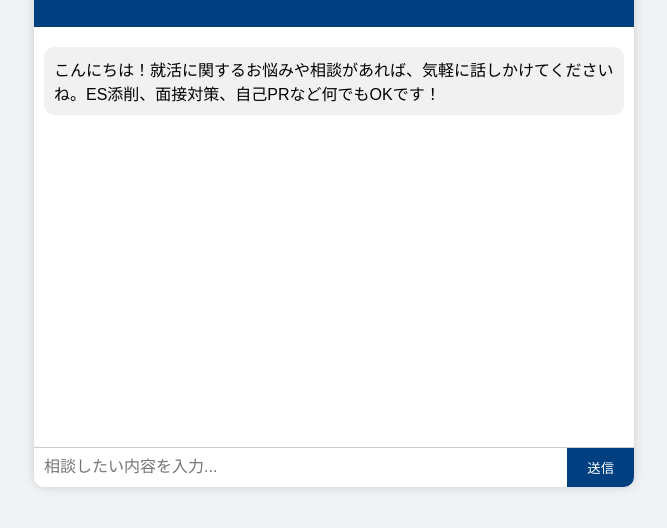
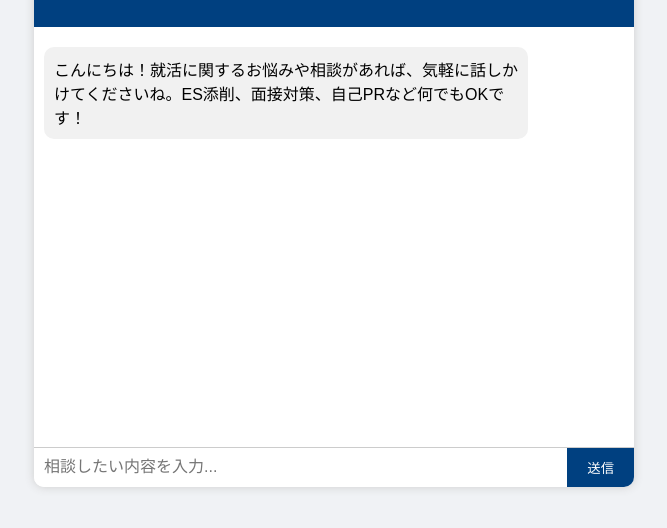
Before and after one commit to dendenmushi03/syukatsu-bot, a website: page public/index.html in a window 1280 px wide. Shown: the part 132-660 px from the top of the page, without its empty margins (306-973 px from the left). Drawn offline with Linux system fonts and the light colour scheme.

Commit message:
○○を変更

```diff
--- a/public/script.js
+++ b/public/script.js
@@ -24,7 +24,7 @@ document.getElementById('chat-form').addEventListener('submit', async function (
 
     const data = await res.json();
     const botBubble = document.querySelector('.bot:last-child');
-    botBubble.innerText = data.reply;
+    botBubble.innerHTML = data.reply;
   } catch (error) {
     const botBubble = document.querySelector('.bot:last-child');
     botBubble.innerText = 'エラーが発生しました。もう一度お試しください。';
--- a/public/style.css
+++ b/public/style.css
@@ -7,6 +7,7 @@ body {
 
 .chat-container {
   max-width: 600px;
+  width: 95%;
   margin: 50px auto;
   background: white;
   border-radius: 10px;
@@ -31,9 +32,10 @@ body {
 
 .chat-box {
   height: 400px;
-  overflow-y: scroll;
+  overflow-y: auto;
   padding: 10px;
   background: #fff;
+  word-break: break-word;
 }
 
 .chat-bubble {
@@ -41,11 +43,8 @@ body {
   padding: 10px;
   border-radius: 10px;
   max-width: 80%;
-  word-wrap: break-word;       /* 追加 */
-  overflow-wrap: break-word;   /* 追加 */
-  white-space: pre-wrap;       /* 追加 */
-  max-width: 100%;             /* 追加：コンテナ内に収める */
-  box-sizing: border-box;      /* はみ出し防止の追加オプション */
+  word-break: break-word;
+  white-space: pre-wrap;
 }
 
 .user {
@@ -63,6 +62,7 @@ body {
 #chat-form {
   display: flex;
   border-top: 1px solid #ccc;
+  flex-wrap: nowrap;
 }
 
 #user-input {
@@ -70,6 +70,7 @@ body {
   padding: 10px;
   border: none;
   font-size: 1rem;
+  min-width: 0;
 }
 
 #chat-form button {
```
